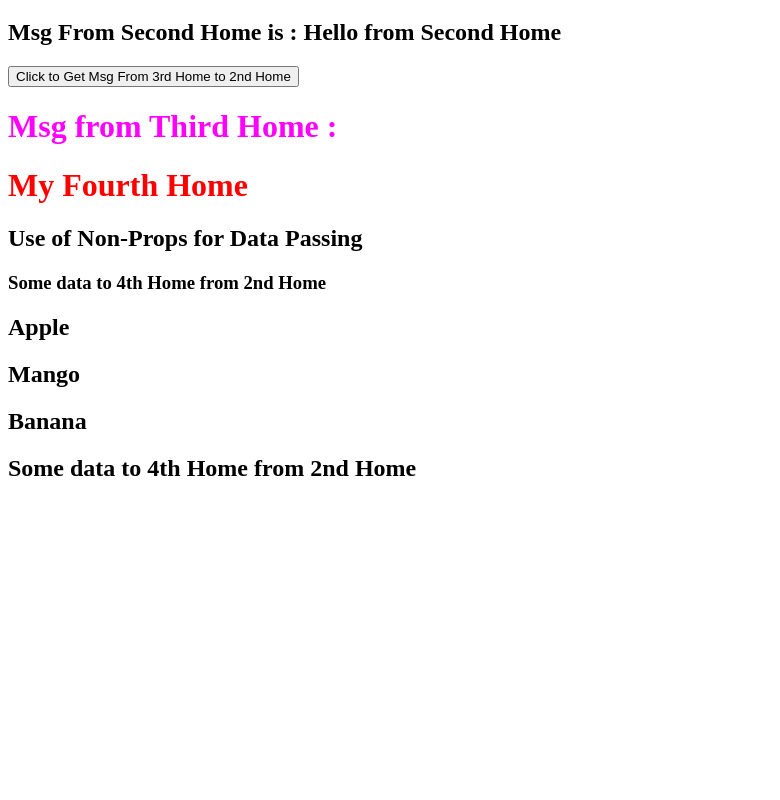
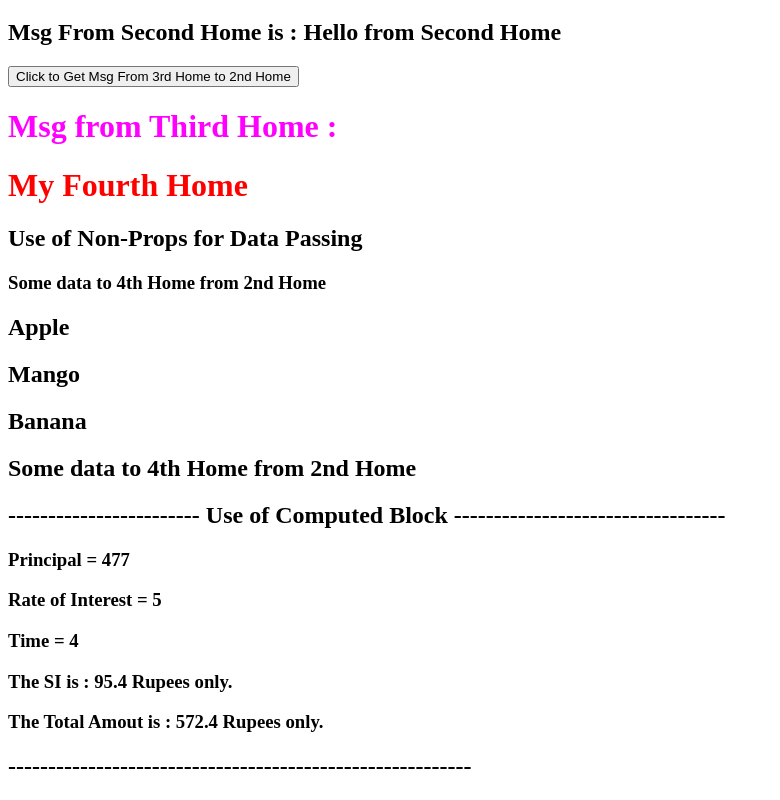
Before and after one commit to ajarubab/Vue-Learning, a Vue app: page / in a window 1280 px wide. Shown: the part 672-1472 px from the top of the page, without its empty margins (0-780 px from the left). Before the commit the page ends 1174 px from the top, so only its background shows below. Built offline with nearby package versions, Linux system fonts and the light colour scheme.

Commit message:
USe of Computed Block

```diff
--- a/src/components/MyFourthHome.vue
+++ b/src/components/MyFourthHome.vue
@@ -5,21 +5,45 @@
     <div v-bind="$attrs">
         <h2>Apple</h2>
         <h2>Mango</h2>
-        <h2 v-bind="$attrs" >Banana</h2>
+        <h2 v-bind="$attrs">Banana</h2>
         <h2>{{ someData }}</h2>
     </div>
+    <h2>------------------------ Use of Computed Block ----------------------------------<br></h2>
+    <h3>Principal = {{ P }}</h3>
+    <h3>Rate of Interest = {{ R }}</h3>
+    <h3>Time = {{ T }}</h3>
+    <h3>The SI is : {{ getSI }} Rupees only.</h3>
+    <h3>The Total Amout is : {{ getTotalAmount }} Rupees only.</h3>
+    <h2>----------------------------------------------------------<br></h2>
 </template>
 <script>
-export default{
-    name : "MyFourthHome",
+export default {
+    name: "MyFourthHome",
     inheritAttrs: true,
-    props:{
+    data() {
+        return {
+            P: Math.floor(Math.random()*1000),
+            R: Math.floor(Math.random()*10),
+            T: Math.floor(Math.random()*10),
+        }
+    },
+    props: {
         someData: String
+    },
+    computed: {
+        getSI() {
+            let SI = (this.P * this.R * this.T) / 100;
+            return SI;
+        },
+        getTotalAmount() {
+            let Total = (this.P+(this.P * this.R * this.T) / 100);
+            return Total;
+        },
     }
 }
 </script>
 <style scoped>
-h1{
+h1 {
     color: red !important;
 }
 </style>
```
